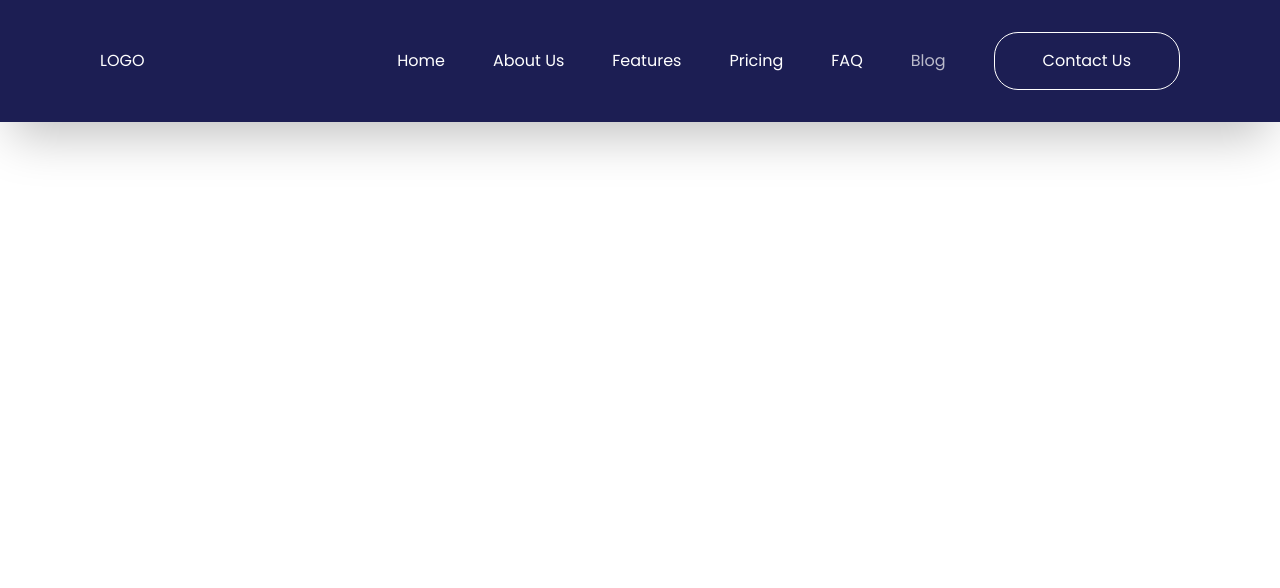
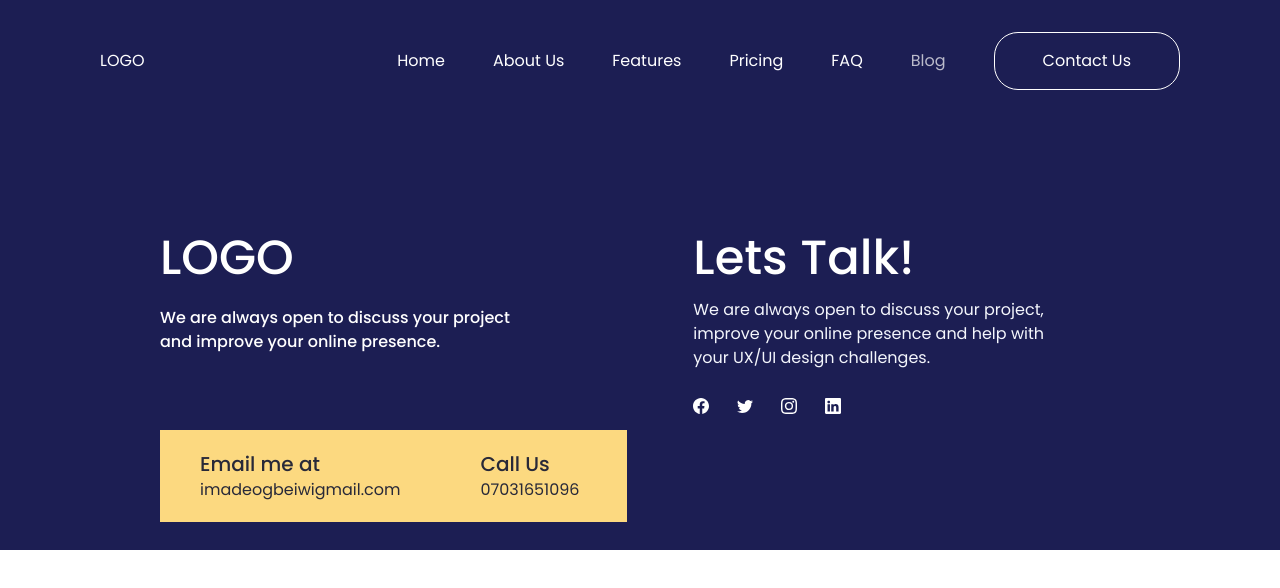
Before and after one commit to WinifredOgbeiwi/Website_Builder, a React (Vite) app: page /blog in a window 1280 px wide. Shown: the top 588 px of the page. Built offline with nearby package versions, Linux system fonts and the light colour scheme.

Commit message:
footer layout

```diff
--- a/src/App.jsx
+++ b/src/App.jsx
@@ -1,12 +1,14 @@
 import React from 'react'
 import { BrowserRouter, Routes, Route } from 'react-router-dom'
 import Header from './layout/Header'
-import Home from './routes/Home'
+import Home from './routes/home'
 import About from './routes/About'
 import Features from './routes/Features'
 import Pricing from './routes/Pricing'
 import Faq from './routes/Faq'
 import Blog from './routes/Blog'
+import Footer from './layout/Footer'
+
 
 const App = () => {
   return (
@@ -21,6 +23,7 @@ const App = () => {
           <Route path='/faq' element={<Faq />} />
           <Route path='/blog' element={<Blog />} />
         </Routes>
+        <Footer/>
       </BrowserRouter>
 
     </>
--- a/src/layout/Footer.jsx
+++ b/src/layout/Footer.jsx
@@ -1,10 +1,37 @@
 import React from 'react'
+import { BsFacebook, BsInstagram, BsLinkedin, BsTwitter } from 'react-icons/bs'
 
 const Footer = () => {
   return (
-    <div>
+    <footer className='bg-main pt-28 pb-7 pl-40 text-white'>
+      <div className='flex space-x-40'>
+        <div className='w-1/3'>
+          <h1 className=' font-medium text-5xl'>LOGO</h1>
+          <p className='font-medium mt-6'>We are always open to discuss your project and improve your online presence.</p>
+        </div>
 
-    </div>
+        <div className='w-1/3'>
+          <h2 className=' font-medium text-5xl'>Lets Talk!</h2>
+          <p className='text-[#F4F6FC] mt-4 '>We are always open to discuss your project, improve your online presence and help with your UX/UI design challenges.</p>
+          <div className='flex space-x-7 mt-7'>
+            <BsFacebook/>
+            <BsTwitter/>
+            <BsInstagram/>
+            <BsLinkedin/>
+          </div>
+        </div>
+      </div>
+      <div className=' w-5/12 bg-yell mt-4 py-5 pl-10 flex space-x-20 text-[#282938]'>
+        <div>
+          <h6 className=' font-medium text-xl'>Email me at</h6>
+          <p>imadeogbeiwigmail.com</p>
+        </div>
+        <div>
+          <h6 className=' font-medium text-xl'>Call Us</h6>
+          <p>07031651096</p>
+        </div>
+      </div>
+    </footer>
   )
 }
 
```
